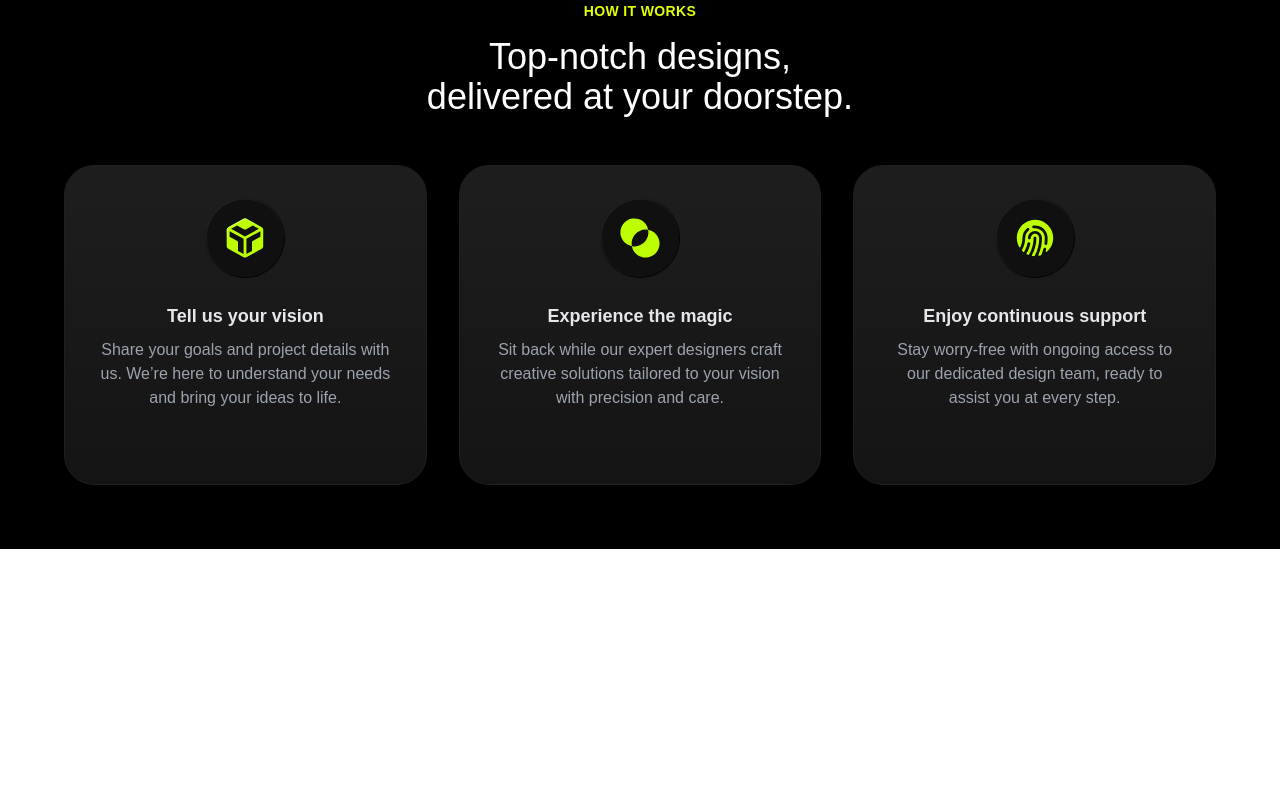
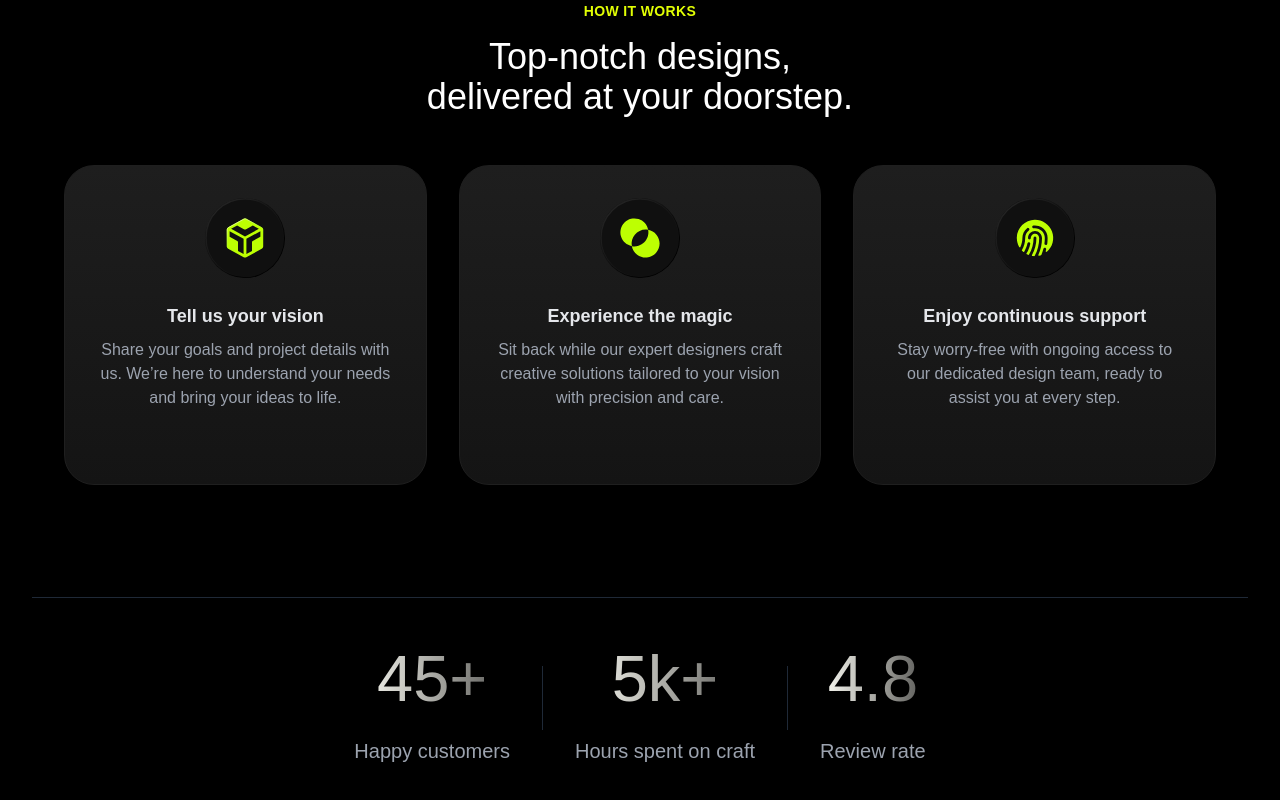
Before and after one commit to zyypher/Zyypher, a Next.js app: page / in a window 1280 px wide. Shown: the part 1964-2764 px from the top of the page. Before the commit the page ends 2513 px from the top, so only its background shows below. Built offline with nearby package versions, Linux system fonts and the light colour scheme.

Commit message:
Metrics added

```diff
--- /dev/null
+++ b/app/components/Metrics.tsx
@@ -0,0 +1,46 @@
+const Metrics = () => {
+    return (
+      <section
+        id="metrics"
+        className="bg-black py-12 px-8 flex flex-col items-center"
+      >
+        {/* Separator Line */}
+        <div className="w-full border-t border-gray-800 mb-8"></div>
+
+        {/* Metrics Row */}
+        <div className="flex flex-col md:flex-row justify-center items-center gap-8 max-w-6xl mx-auto">
+          {/* Metric 1 */}
+          <div className="text-center">
+            <p className="text-transparent bg-clip-text bg-gradient-to-r from-[#fffff7] to-[#fffff7]/[0.34] text-[65px] font-normal">
+              45+
+            </p>
+            <p className="text-gray-400 text-[20px] mt-2">Happy customers</p>
+          </div>
+
+          {/* Vertical Separator */}
+          <div className="hidden md:block w-px h-16 bg-gray-800"></div>
+
+          {/* Metric 2 */}
+          <div className="text-center">
+            <p className="text-transparent bg-clip-text bg-gradient-to-r from-[#fffff7] to-[#fffff7]/[0.34] text-[65px] font-normal">
+              5k+
+            </p>
+            <p className="text-gray-400 text-[20px] mt-2">Hours spent on craft</p>
+          </div>
+
+          {/* Vertical Separator */}
+          <div className="hidden md:block w-px h-16 bg-gray-800"></div>
+
+          {/* Metric 3 */}
+          <div className="text-center">
+            <p className="text-transparent bg-clip-text bg-gradient-to-r from-[#fffff7] to-[#fffff7]/[0.34] text-[65px] font-normal">
+              4.8
+            </p>
+            <p className="text-gray-400 text-[20px] mt-2">Review rate</p>
+          </div>
+        </div>
+      </section>
+    );
+  };
+
+  export default Metrics;
--- a/app/page.tsx
+++ b/app/page.tsx
@@ -1,6 +1,7 @@
 import Hero from "./components/Hero";
 import HowItWorks from "./components/HowItWorks";
 import Introduction from "./components/Introduction";
+import Metrics from "./components/Metrics";
 import WhatYouGet from "./components/WhatWeGet";
 
 export default function Home() {
@@ -10,6 +11,7 @@ export default function Home() {
       <Introduction />
       <WhatYouGet />
       <HowItWorks />
+      <Metrics />
     </>
   );
 }
```
